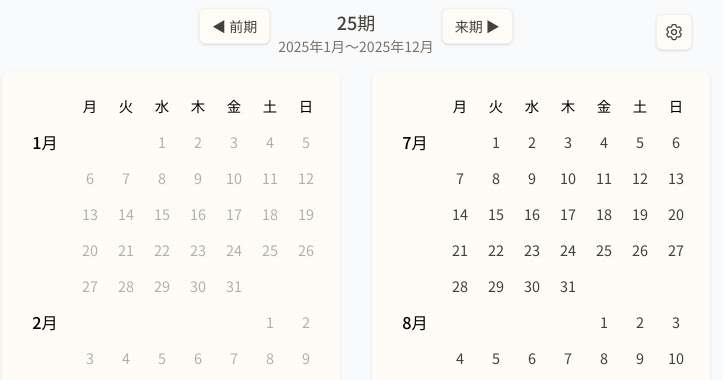
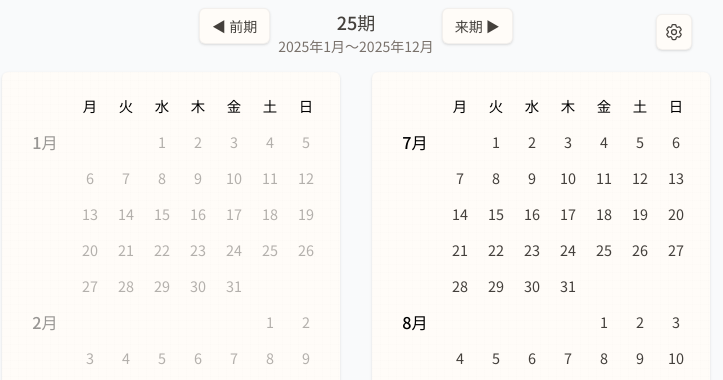
Before and after one commit to okonomi/period-calendar, a React (Vite) app: page / in a window 1280 px wide. Shown: the top 380 px of the page, without its empty margins (284-1007 px from the left). Built offline with nearby package versions, Linux system fonts and the light colour scheme; no server answers.

Commit message:
feat: add isPastMonth function and update Calendar component to reflect past months

```diff
--- a/src/components/Calendar.tsx
+++ b/src/components/Calendar.tsx
@@ -1,7 +1,8 @@
-import { type CalendarDate, getDateNum } from "../domain/CalendarDate"
+import { type CalendarDate, getDateNum, isPastMonth } from "../domain/CalendarDate"
 import { groupDatesByWeekMonthly, groupDatesByWeekContinuous } from "../domain/Dates"
 import { DateCell } from "./DateCell"
 import type { DisplayMode } from "../types/Settings"
+import { clsx } from "clsx"
 
 function generateWeekKey(firstValidDate: CalendarDate | null | undefined) {
   return firstValidDate
@@ -48,7 +49,11 @@ export const Calendar: React.FC<Props> = ({ dates, displayMode = "monthly" }) =>
               <div className="@container flex-[1.5]">
                 <div className="grid size-full place-content-center">
                   {firstDayOfMonth && (
-                    <span className="text-[30cqw] leading-none font-medium">{firstDayOfMonth.month}月</span>
+                    <span className={clsx("text-[30cqw] leading-none font-medium", {
+                      "opacity-40": isPastMonth(firstDayOfMonth)
+                    })}>
+                      {firstDayOfMonth.month}月
+                    </span>
                   )}
                 </div>
               </div>
--- a/src/domain/CalendarDate.ts
+++ b/src/domain/CalendarDate.ts
@@ -42,6 +42,11 @@ export function isFirstDayOfMonth(date: CalendarDate): boolean {
   return date.day === 1
 }
 
+export function isPastMonth(date: CalendarDate): boolean {
+  const today = getToday()
+  return date.year < today.year || (date.year === today.year && date.month < today.month)
+}
+
 export function format(date: CalendarDate): string {
   const year = date.year
   const month = date.month.toString().padStart(2, "0")
```
